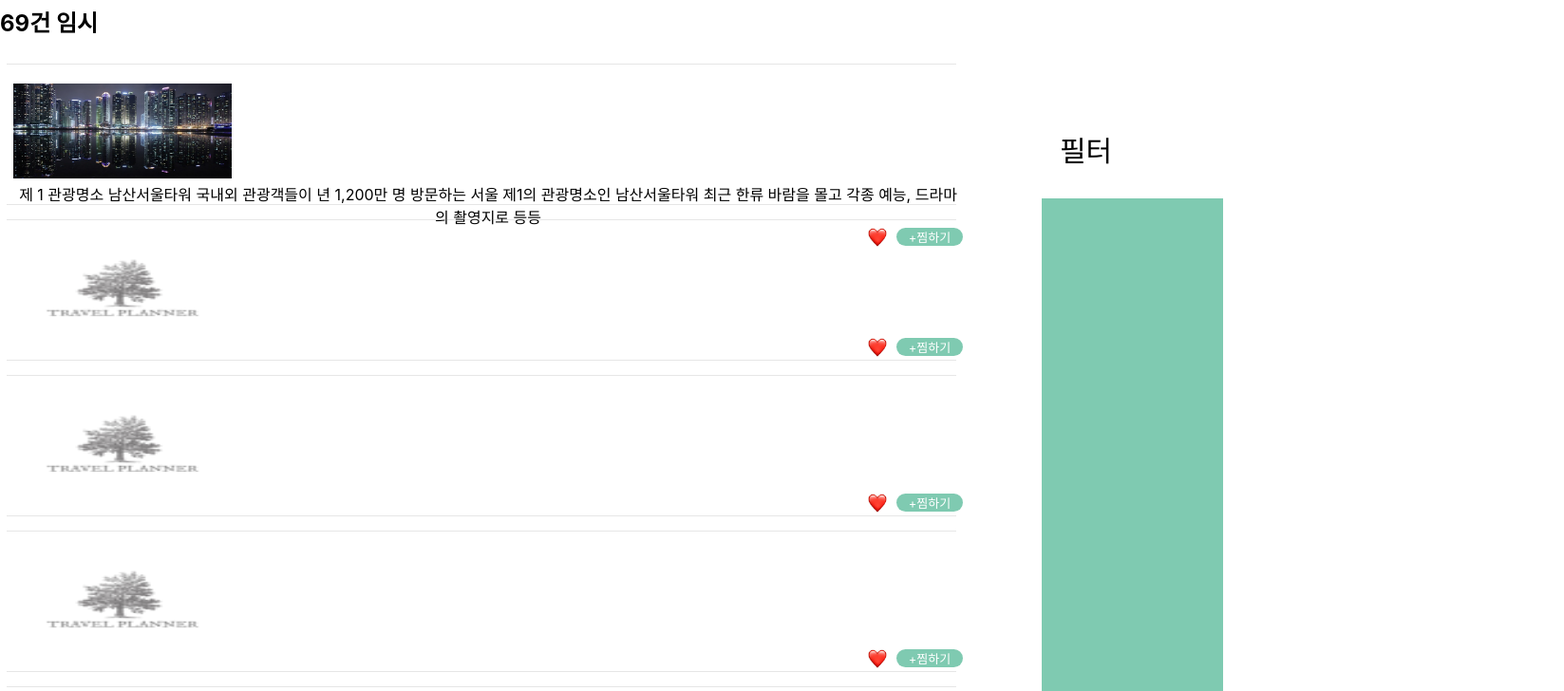
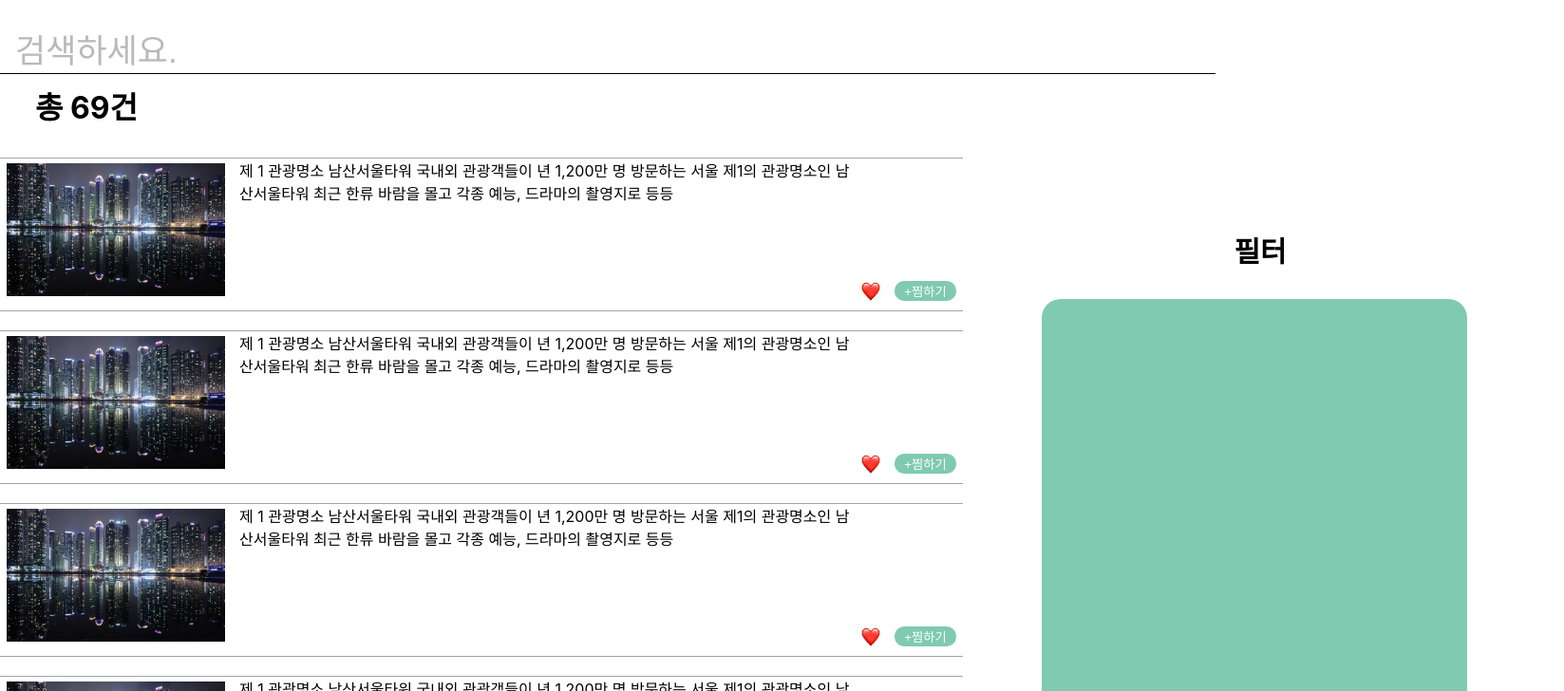
Before and after one commit to ten-3dev/travel-planner, a React (Create React App) app: page /travel in a window 1280 px wide. Shown: the part 220-948 px from the top of the page at 95% size, 1647 px wide, since content can reach past the window. Built offline with nearby package versions, Linux system fonts and the light colour scheme.

Commit message:
여행 리스트 완료

```diff
--- a/src/Pages/travelPage/index.js
+++ b/src/Pages/travelPage/index.js
@@ -9,11 +9,9 @@ const travelPage = () => {
             <Styles.InputBox>
                 <Styles.Input placeholder="검색하세요."/>
             </Styles.InputBox>
-            <Styles.Bar/>
-            <h2>69건 임시</h2>
+            <Styles.ListSumBox>총 69건</Styles.ListSumBox>
             <Styles.ContentBox>
-                <Styles.TravelWrapper2>
-                    <Styles.Bar2/>
+                <Styles.TravelListBox>
                     <Styles.TravelWrapper>
                         <Styles.TravelWrapper5>
                             <Styles.Img src={process.env.PUBLIC_URL + `assets/image32.png`}/>
@@ -23,55 +21,75 @@ const travelPage = () => {
                                 최근 한류 바람을 몰고 각종 예능, 드라마의 촬영지로 등등
                             </Styles.Text1>
                         </Styles.TravelWrapper5>
-                        <Styles.BtnBox>
+                        <Styles.LikeBox>
                             <Styles.Img1 src={process.env.PUBLIC_URL + "assets/hrr.png"}></Styles.Img1>
-                            <Styles.Btn>+찜하기</Styles.Btn>
-                        </Styles.BtnBox>
+                            <Styles.Like>+찜하기</Styles.Like>
+                        </Styles.LikeBox>
                     </Styles.TravelWrapper>
-                    <Styles.Bar2/>
-                    <Styles.Bar2/>
                     <Styles.TravelWrapper>
-                        <Styles.Img src={process.env.PUBLIC_URL + `assets/logo.png`}/>
-                        <Styles.BtnBox>
+                        <Styles.TravelWrapper5>
+                            <Styles.Img src={process.env.PUBLIC_URL + `assets/image32.png`}/>
+                            <Styles.Text1>
+                                제 1 관광명소 남산서울타워
+                                국내외 관광객들이 년 1,200만 명 방문하는 서울 제1의 관광명소인 남산서울타워
+                                최근 한류 바람을 몰고 각종 예능, 드라마의 촬영지로 등등
+                            </Styles.Text1>
+                        </Styles.TravelWrapper5>
+                        <Styles.LikeBox>
                             <Styles.Img1 src={process.env.PUBLIC_URL + "assets/hrr.png"}></Styles.Img1>
-                            <Styles.Btn>+찜하기</Styles.Btn>
-                        </Styles.BtnBox>
+                            <Styles.Like>+찜하기</Styles.Like>
+                        </Styles.LikeBox>
                     </Styles.TravelWrapper>
-                    <Styles.Bar2/>
-                    <Styles.Bar2/>
                     <Styles.TravelWrapper>
-                        <Styles.Img src={process.env.PUBLIC_URL + `assets/logo.png`}/>
-                        <Styles.BtnBox>
+                        <Styles.TravelWrapper5>
+                            <Styles.Img src={process.env.PUBLIC_URL + `assets/image32.png`}/>
+                            <Styles.Text1>
+                                제 1 관광명소 남산서울타워
+                                국내외 관광객들이 년 1,200만 명 방문하는 서울 제1의 관광명소인 남산서울타워
+                                최근 한류 바람을 몰고 각종 예능, 드라마의 촬영지로 등등
+                            </Styles.Text1>
+                        </Styles.TravelWrapper5>
+                        <Styles.LikeBox>
                             <Styles.Img1 src={process.env.PUBLIC_URL + "assets/hrr.png"}></Styles.Img1>
-                            <Styles.Btn>+찜하기</Styles.Btn>
-                        </Styles.BtnBox>
+                            <Styles.Like>+찜하기</Styles.Like>
+                        </Styles.LikeBox>
                     </Styles.TravelWrapper>
-                    <Styles.Bar2/>
-                    <Styles.Bar2/>
                     <Styles.TravelWrapper>
-                        <Styles.Img src={process.env.PUBLIC_URL + `assets/logo.png`}/>
-                        <Styles.BtnBox>
+                        <Styles.TravelWrapper5>
+                            <Styles.Img src={process.env.PUBLIC_URL + `assets/image32.png`}/>
+                            <Styles.Text1>
+                                제 1 관광명소 남산서울타워
+                                국내외 관광객들이 년 1,200만 명 방문하는 서울 제1의 관광명소인 남산서울타워
+                                최근 한류 바람을 몰고 각종 예능, 드라마의 촬영지로 등등
+                            </Styles.Text1>
+                        </Styles.TravelWrapper5>
+                        <Styles.LikeBox>
                             <Styles.Img1 src={process.env.PUBLIC_URL + "assets/hrr.png"}></Styles.Img1>
-                            <Styles.Btn>+찜하기</Styles.Btn>
-                        </Styles.BtnBox>
+                            <Styles.Like>+찜하기</Styles.Like>
+                        </Styles.LikeBox>
                     </Styles.TravelWrapper>
-                    <Styles.Bar2/>
-                    <Styles.Bar2/>
                     <Styles.TravelWrapper>
-                        <Styles.Img src={process.env.PUBLIC_URL + `assets/logo.png`}/>
-                        <Styles.BtnBox>
+                        <Styles.TravelWrapper5>
+                            <Styles.Img src={process.env.PUBLIC_URL + `assets/image32.png`}/>
+                            <Styles.Text1>
+                                제 1 관광명소 남산서울타워
+                                국내외 관광객들이 년 1,200만 명 방문하는 서울 제1의 관광명소인 남산서울타워
+                                최근 한류 바람을 몰고 각종 예능, 드라마의 촬영지로 등등
+                            </Styles.Text1>
+                        </Styles.TravelWrapper5>
+                        <Styles.LikeBox>
                             <Styles.Img1 src={process.env.PUBLIC_URL + "assets/hrr.png"}></Styles.Img1>
-                            <Styles.Btn>+찜하기</Styles.Btn>
-                        </Styles.BtnBox>
+                            <Styles.Like>+찜하기</Styles.Like>
+                        </Styles.LikeBox>
                     </Styles.TravelWrapper>
-                    <Styles.Bar2/>
-                </Styles.TravelWrapper2>
-                <Styles.TravelWrapper4>
+                </Styles.TravelListBox>
+
+                <Styles.TravelFilterBox>
                     <Styles.Text>필터</Styles.Text>
-                    <Styles.TravelWrapper3>
+                    <Styles.TravelFilterTag>
 
-                    </Styles.TravelWrapper3>
-                </Styles.TravelWrapper4>
+                    </Styles.TravelFilterTag>
+                </Styles.TravelFilterBox>
 
             </Styles.ContentBox>
 
--- a/src/Pages/travelPage/style.js
+++ b/src/Pages/travelPage/style.js
@@ -1,39 +1,33 @@
 import styled from "styled-components";
 
-export const Bar = styled.div`
-    width: 1600px;
-    height: 1px;
-    position: sticky;
-    left: 10px;
-    margin-bottom: 2%;
-    background-color: black ;
-`
-
-export const Bar2 = styled.div`
-    width: 1000px;
-    height: 1px;
-    position: sticky;
-    left: 10px;
-    margin-bottom: 1.5%;
-    margin-top: 7px;
-    background-color: gray ;
-    opacity: 0.2;
-`
 
 export const ContentBox = styled.div`
     display: flex;
 `
 
 export const InputBox = styled.div`
-    width: 1000px;
+    width: 100%;
     height: 48px;
     background-color: white;
-    border-radius: 5px;
     box-sizing: border-box;
     padding: 0 0 0 7px;
     display: flex;
-    margin-top: 150px;
+    margin-top: 250px;
+    border-bottom: 1px solid #000000;
+`
 
+export const ListSumBox = styled.div`
+    width: 100%;
+    height: 48px;
+    background-color: white;
+    box-sizing: border-box;
+    padding: 0 0 0 7px;
+    display: flex;
+    font-size: 32px;
+    margin: 10px;
+    margin-left: 30px;
+    margin-bottom: 30px;
+    font-weight: bold
 `
 
 export const Input = styled.input`
@@ -42,7 +36,7 @@ export const Input = styled.input`
     border: 0;
     flex: 1;
     outline: none;
-    font-size: 18px;
+    font-size: 35px;
     box-sizing: border-box;
     padding-left: 9px;
     font-weight: 450;
@@ -52,49 +46,51 @@ export const Input = styled.input`
 
 export const TravelWrapper = styled.div`
     width: 100%;
-    height: 125px;
+    height: 160px;
     padding: 0 0 0 7px;
+    display: flex;
+    border-top: 1px solid #9ea4ad;
+    border-bottom: 1px solid #9ea4ad ;
+    margin-bottom: 20px;
 `
 
-export const TravelWrapper2 = styled.div`
+export const TravelListBox = styled.div`
     width: 100%;
-    padding: 0 0 0 7px;
 `
 
-export const TravelWrapper3 = styled.div`
+export const TravelFilterTag = styled.div`
     width: 70%;
     height: 80%;
-    background-color: #00966480;
-    margin: 30px 50px 150px 90px;
+    background: rgba(0, 150, 100, 0.5);
+    margin: 30px 50px 100px 90px;
+    border-radius: 20px;
 
 `
-export const TravelWrapper4 = styled.div`
+export const TravelFilterBox = styled.div`
     width: 100%;
     margin-top: 75px;
 `
 
 export const TravelWrapper5 = styled.div`
-    width: 100%;
-`
-export const TravelWrapper6 = styled.div`
-    width: 75%;
+    width: 900px;
+    display: flex;
 `
 
 export const Text = styled.div`
-    width: 100%;
+    width: 640px;
     font-size: 30px;
     text-align: center;
+    font-weight: bold
 `
 export const Text1 = styled.div`
-    width: 100%;
-    text-align: center;
-    display: flex;
+    width: 700px;
+    margin-bottom: 20px;
 `
 
 export const Img = styled.img`
     cursor: pointer;
     width: 230px;
-    height: 100px;
+    height: 140px;
     margin-right: 15px;
     margin-top: 5px;
 `
@@ -102,30 +98,22 @@ export const Img = styled.img`
 export const Img1 = styled.img`
     width: 20px;
     height: 20px;
+    display: flex;
 `
 
-export const Tag = styled.div`
-    margin: 50px;
-    width: 400px;
-    height: 800px;
-    right: 70%;
-    background-color: #00966480;
-`
-
-export const Btn = styled.span`
+export const Like = styled.button`
     border: 0;
     width: 70px;
     background: rgba(0, 150, 100, 0.5);
     color: white;
     border-radius: 10px;
-    margin-left: 10px;
-    font-size: 13px;
-    text-align: center;
+    margin-left: 15px;
     cursor: pointer;
 `
-export const BtnBox = styled.div`
+export const LikeBox = styled.div`
     display: flex;
-    align-items: center;
+    align-items: flex-end;
     justify-content: flex-end;
-    width: 100%;
+    width: 100px;
+    margin-bottom: 10px;
 `
```
